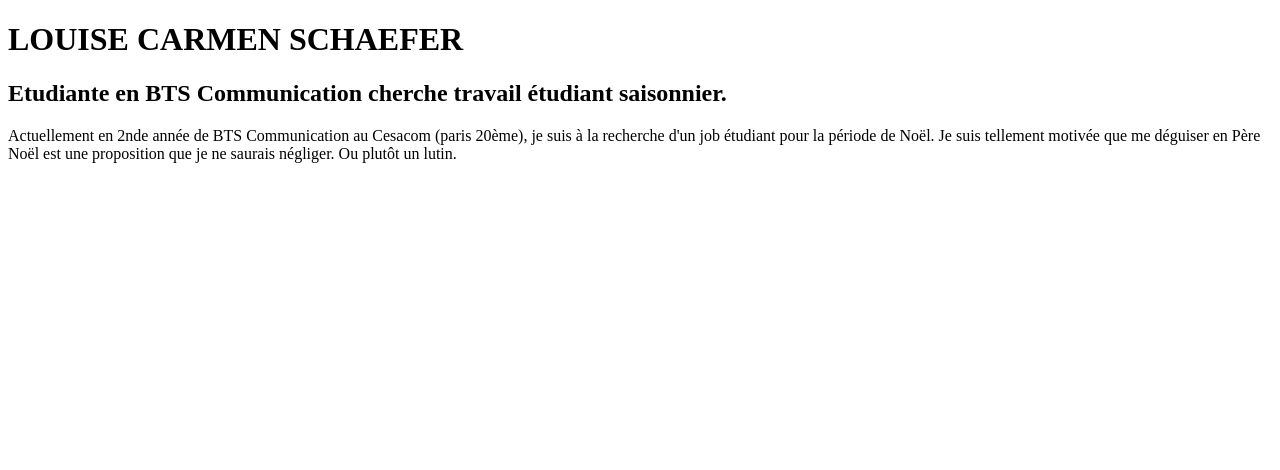
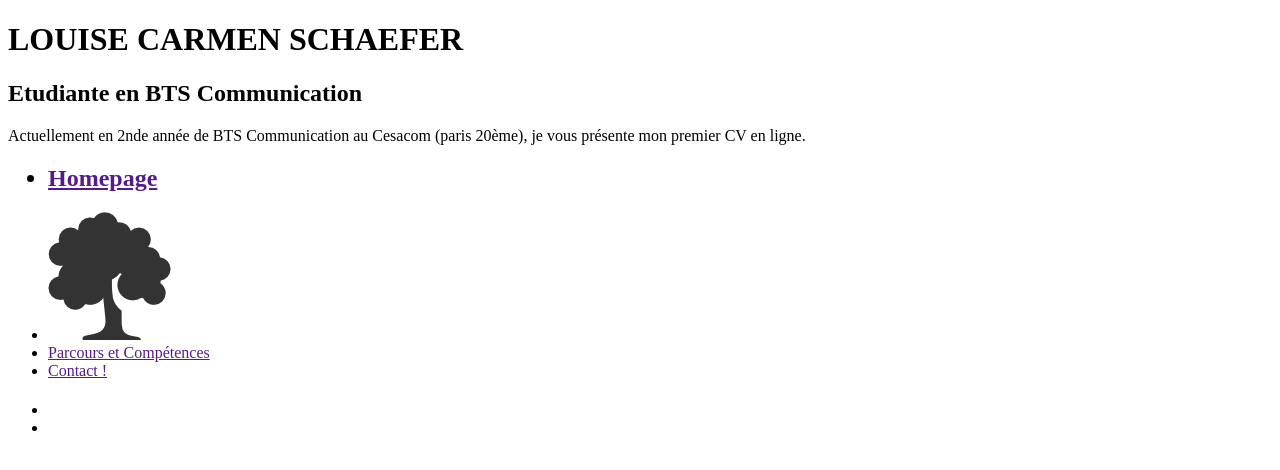
Before and after one commit to louisecarmen/Projet-test-lou, a plain HTML site: page index.html in a window 1280 px wide. Drawn offline with Linux system fonts and the light colour scheme.

Commit message:
Ajout contenu et balises CV

```diff
--- a/index.html
+++ b/index.html
@@ -4,10 +4,34 @@
     <meta charset="UTF-8">
     <title>Louise Carmen Schaefer, CV en ligne.</title>
     <h1>LOUISE CARMEN SCHAEFER</h1>
-    <h2> Etudiante en BTS Communication cherche travail étudiant saisonnier.</h2>
-    <p>Actuellement en 2nde année de BTS Communication au Cesacom (paris 20ème), je suis à la recherche d'un job étudiant pour la période de Noël. Je suis tellement motivée que me déguiser en Père Noël est une proposition que je ne saurais négliger. Ou plutôt un lutin. </p>
+    <h2> Etudiante en BTS Communication </h2>
+    <p>Actuellement en 2nde année de BTS Communication au Cesacom (paris 20ème), je vous présente mon premier CV en ligne. </p>
 </head>
 <body>
+    <header>
+        <nav>
+           <ul>
+             <h1> <li> <a href="">Homepage</a></li> </h1>
+               <li> <img src="images/tree.png"/> </li>
 
+               <li> <a href="">Parcours et Compétences</a></li>
+               <li> <a href="">Contact !</a></li>
+                </ul>
+        </nav>
+    </header>
+    <main>
+        <h1> </h1>
+    </main>
+    <footer></footer>
+    <nav></nav>
+
+    <ul>
+       <li></li>
+       <li></li>
+        </ul>
+        <ol>
+
+
+        </ol>
 </body>
 </html>
```
Also changed, not shown: images/tree.png (added), 1 other file.
